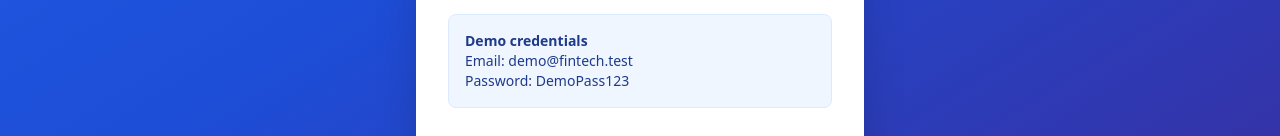
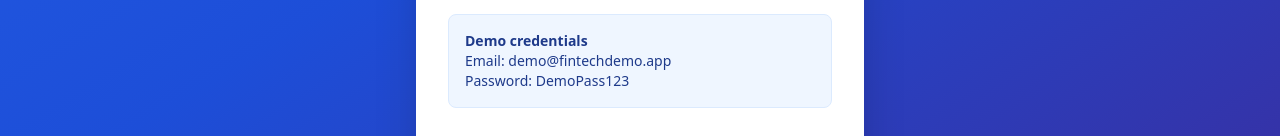
Before and after one commit to Sadjaime/_PROJECT-WORK, a React (Create React App) app in the folder frontend/: page / in a window 1280 px wide. Shown: the part 587-723 px from the top of the page. Built offline with nearby package versions, Linux system fonts and the light colour scheme; no server answers.

Commit message:
Fix demo login

```diff
--- a/frontend/src/components/auth/LoginScreen.jsx
+++ b/frontend/src/components/auth/LoginScreen.jsx
@@ -2,7 +2,7 @@ import React, { useState } from 'react';
 import { DollarSign, Eye, EyeOff } from 'lucide-react';
 
 function LoginScreen({ onLogin, onSignup }) {
-  const demoEmail = 'demo@fintech.test';
+  const demoEmail = 'demo@fintechdemo.app';
   const demoPassword = 'DemoPass123';
   const [email, setEmail] = useState('');
   const [password, setPassword] = useState('');
```
Also changed, not shown: 2 other files (tests, documents, lock files or other folders).
